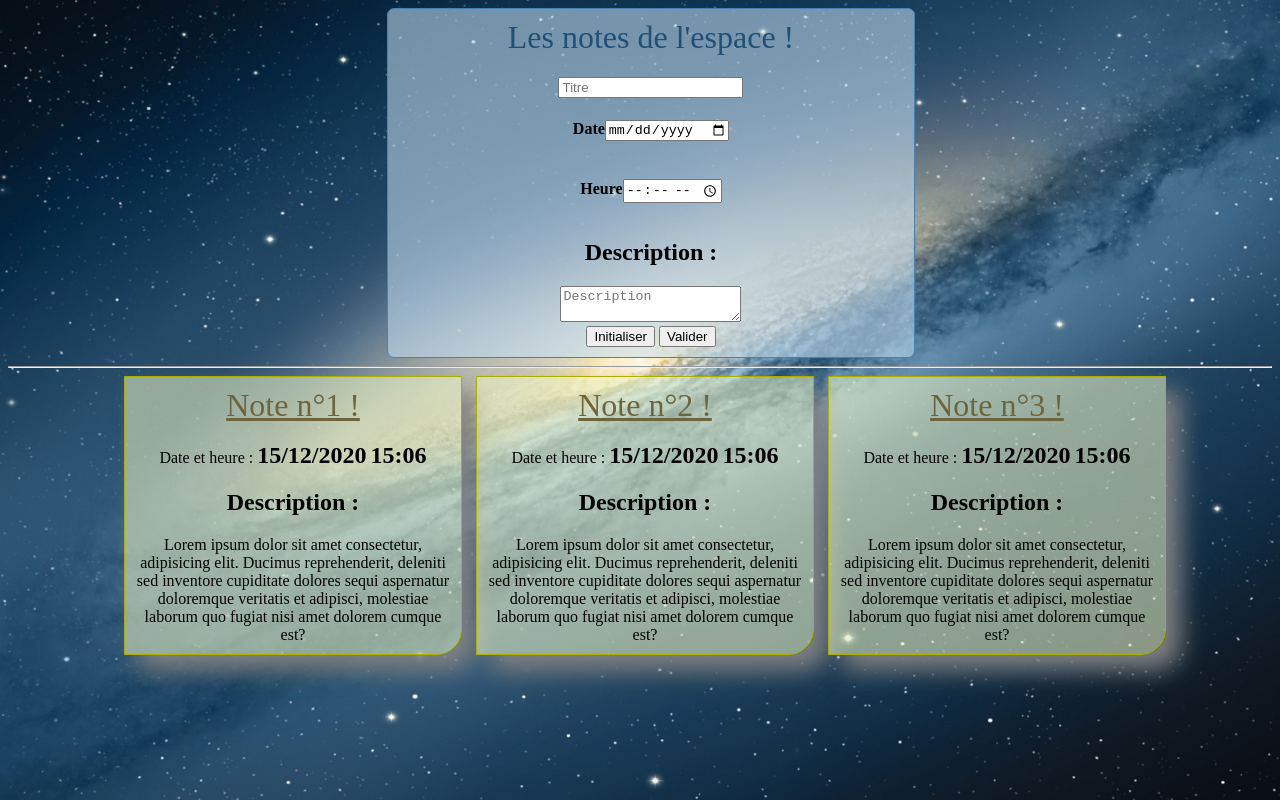
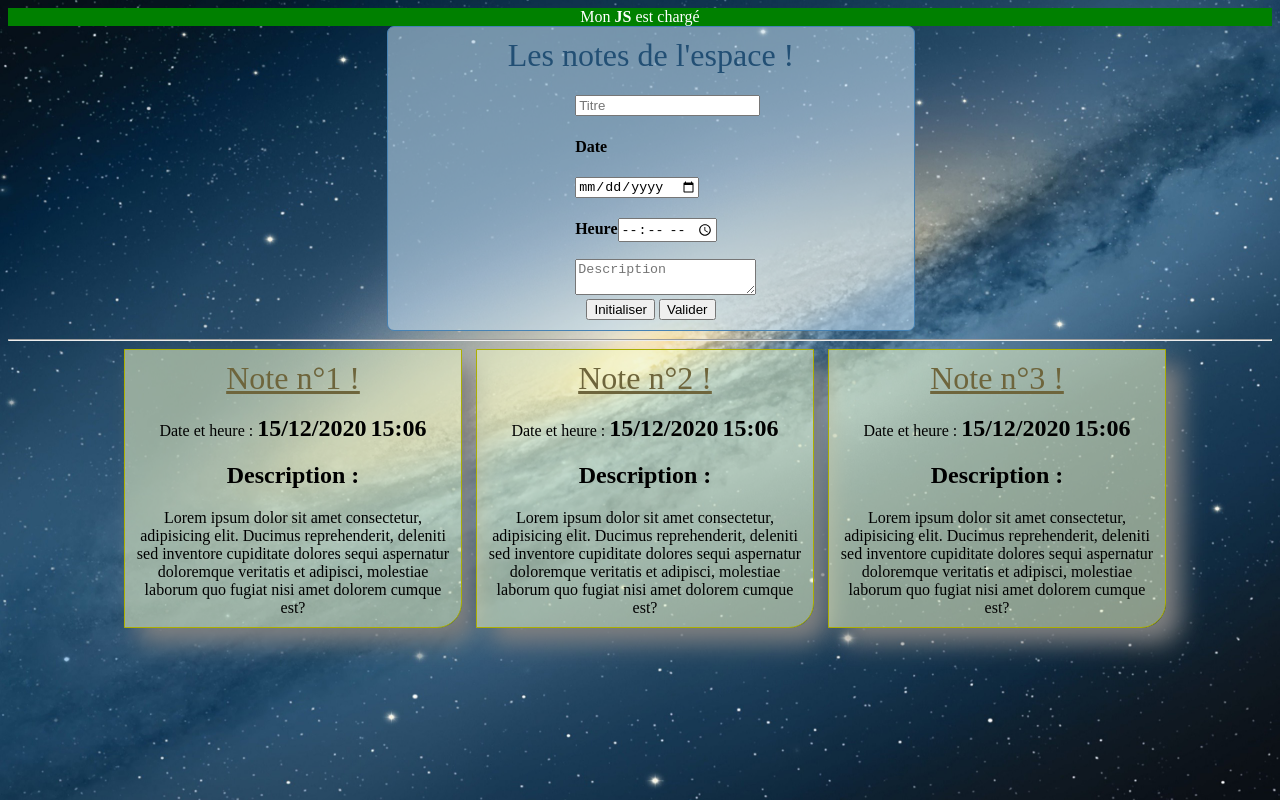
Before and after one commit to CedricJGit/CJ_formationHTML_202012, a website: page index.html in a window 1280 px wide. Drawn offline with Linux system fonts and the light colour scheme.

Commit message:
Selection balise et modif contenu

```diff
--- a/index.html
+++ b/index.html
@@ -9,12 +9,14 @@
 </head>
 
 <body>
+    <div id="jsload" style="background-color: tomato; color: white; text-align: center; ">JS non chargé</div>
+
     <div id="main">
         <div id="editor">
             <div id="form">
                 <form name="editor-form">
                     <h1>Les notes de l'espace !</h1>
-
+                    <div style="width: 30%; margin-left: 35%; text-align: left;">
                         <input type="text" name="title" id="editor-title" placeholder="Titre" /><br />
                         <div class="enligne">
                             <h4>Date</h4><input type="date" name="date" id="editor-date" />
@@ -23,8 +25,9 @@
                             <h4>Heure</h4><input type="time" name="time" id="editor-time" />
                         </div>
 
-                    <h2>Description :</h2>
+                        <!-- <h2>Description :</h2> -->
                         <textarea name="description" id="editor-descr" placeholder="Description"></textarea>
+                    </div>
                 <div>
                     <input type="reset" value="Initialiser">
                     <input type="submit" value="Valider">
--- a/js/index.js
+++ b/js/index.js
@@ -1 +1,4 @@
-console.log(document.querySelector("#form"));
+let msg = document.querySelector('#jsload');
+msg.style.backgroundColor = 'green';
+/* msg.innerText ='JS Ok' */
+msg.innerHTML ='Mon <span style="font-weight:900"> JS</span> est chargé'
```
Also changed, not shown: README.md. Lines whose indentation alone changed are shown as unchanged.
